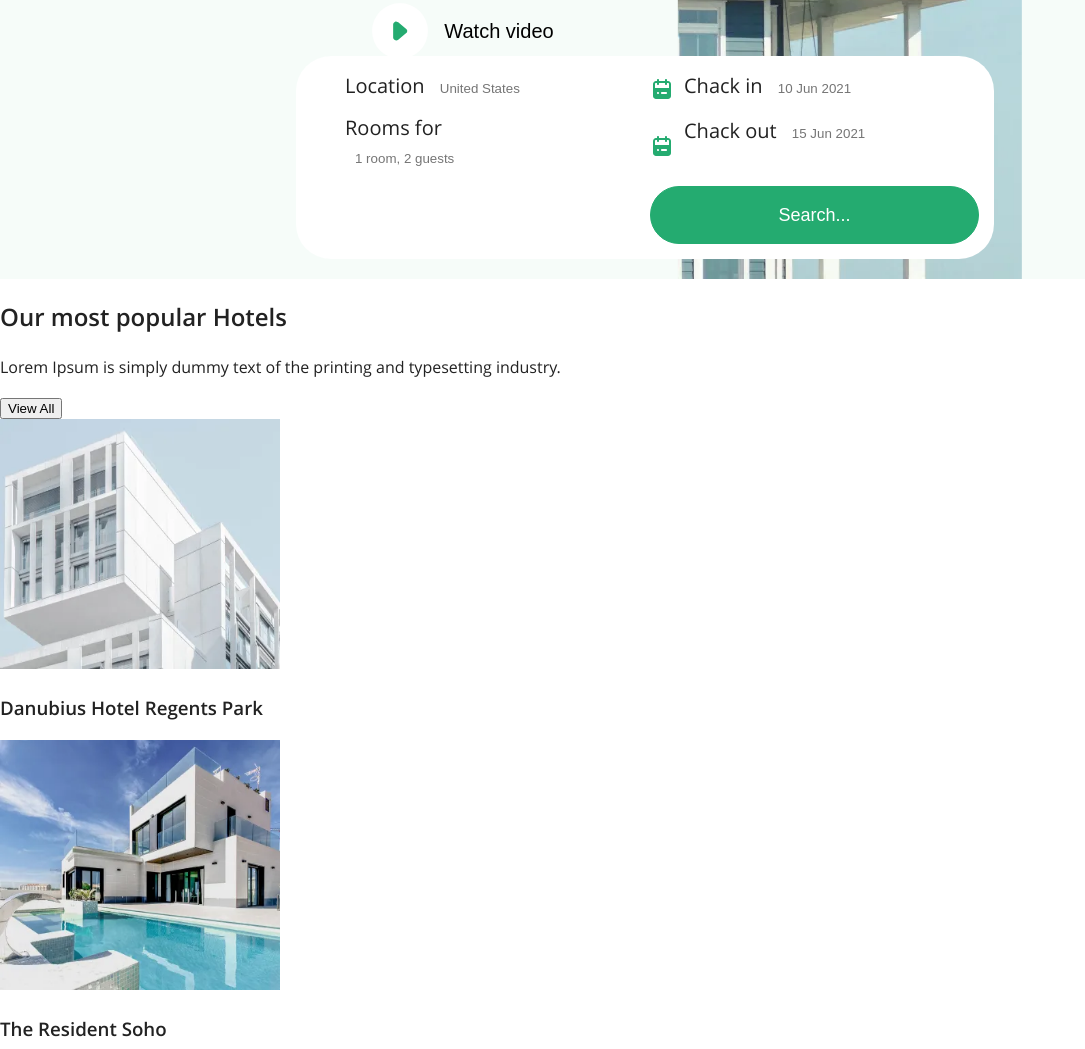
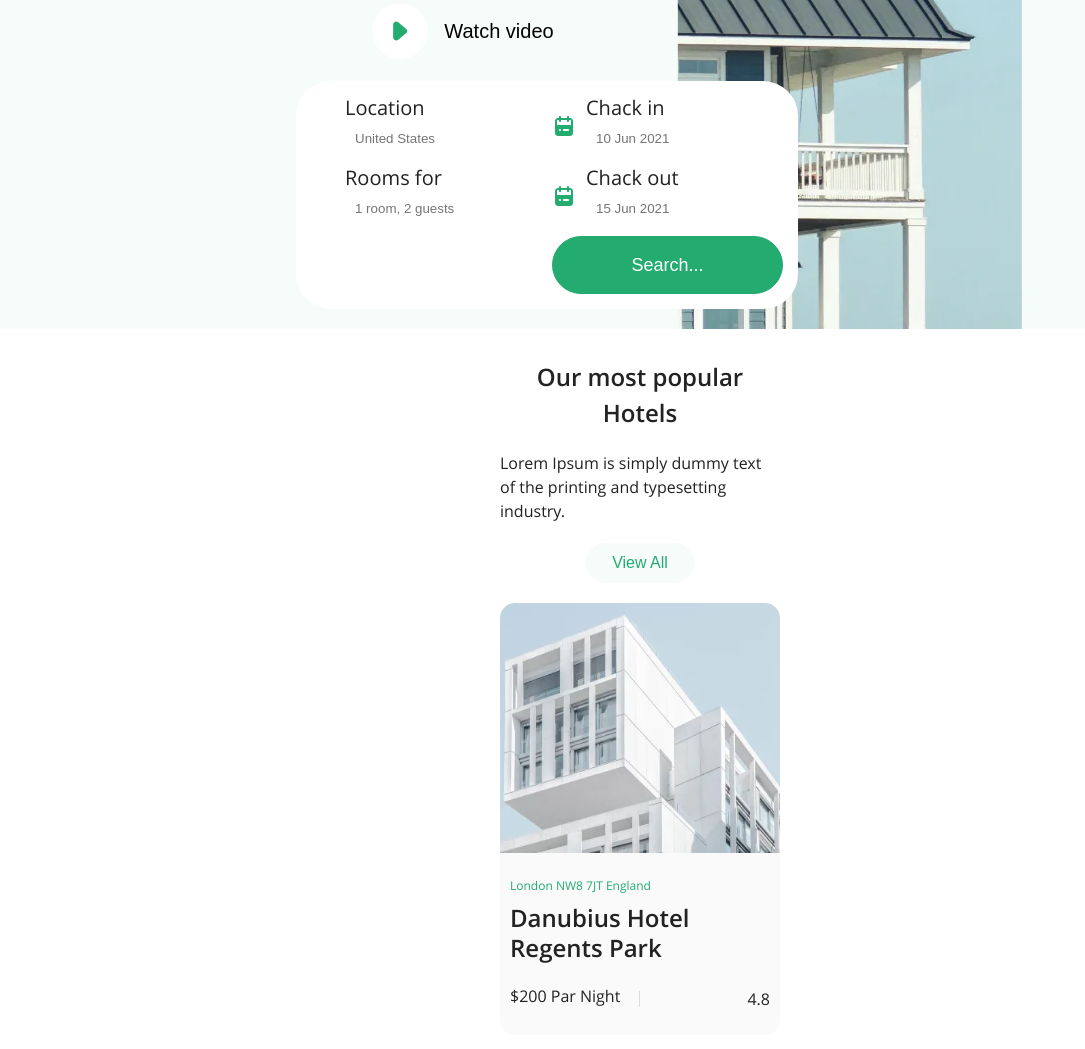
Before and after one commit to Antonina-28/hotel-community, a website built with Vite: page index.html in a window 1280 px wide. Shown: the part 263-1312 px from the top of the page, without its empty margins (0-1085 px from the left). Built offline with nearby package versions, Linux system fonts and the light colour scheme; files whose address does not match are found by name.

Commit message:
Добавляет стили для формы, стили для блока hotels

```diff
--- a/public/styles/style.scss
+++ b/public/styles/style.scss
@@ -4,8 +4,11 @@
 @use '/src/styles/blocks/visually-hidden'as *;
 @use '/src/styles/blocks/list'as *;
 @use '/src/styles/blocks/button'as *;
+@use '/src/styles/blocks/title'as *;
+@use '/src/styles/blocks/description'as *;
 @use '/src/styles/blocks/header'as *;
 @use '/src/styles/blocks/main-nav'as *;
 @use '/src/styles/blocks/site-list'as *;
 @use '/src/styles/blocks/hero'as *;
 @use '/src/styles/blocks/form'as *;
+@use '/src/styles/blocks/hotels'as *;
--- a/src/js/generate-hotels.js
+++ b/src/js/generate-hotels.js
@@ -4,17 +4,33 @@
   hotels.forEach(hotel => {
     const itemHotel = document.createElement('li');
     const imageHotel = document.createElement('img');
+    const content = document.createElement('div');
+    const description = document.createElement('p');
     const titleHotel = document.createElement('h3');
+    const price = document.createElement('p');
+    const rating = document.createElement('p');
 
+    itemHotel.setAttribute('class', 'hotels__item');
     imageHotel.setAttribute('class', 'hotels__image');
     imageHotel.setAttribute('src', hotel.img);
     imageHotel.setAttribute('width', 280);
     imageHotel.setAttribute('height', 250);
     imageHotel.setAttribute('alt', 'Фото отеля.');
+    content.setAttribute('class', 'hotels__content');
+    description.textContent = hotel.description;
+    description.setAttribute('class', 'hotels__text');
     titleHotel.textContent = hotel.title;
     titleHotel.setAttribute('class', 'hotels__subtitle');
-    itemHotel.appendChild(imageHotel)
-    itemHotel.appendChild(titleHotel)
-    hotelsList.appendChild(itemHotel)
+    price.textContent = hotel.price;
+    price.setAttribute('class', 'hotels__price');
+    rating.textContent = hotel.rating;
+    rating.setAttribute('class', 'hotels__rating');
+    itemHotel.appendChild(imageHotel);
+    itemHotel.appendChild(content);
+    content.appendChild(description);
+    content.appendChild(titleHotel);
+    content.appendChild(price);
+    content.appendChild(rating);
+    hotelsList.appendChild(itemHotel);
   });
 }
--- a/src/js/hotels.js
+++ b/src/js/hotels.js
@@ -2,81 +2,92 @@
   {
     img: './public/assets/images/hotel-1.webp',
     subtitle: 'Hotel 1',
+    description: 'London NW8 7JT England',
     title: 'Danubius Hotel Regents Park',
-    price: 200,
+    price: '$200 Par Night',
     rating: 4.8,
     popular: true,
   },
   {
     img: './public/assets/images/hotel-2.webp',
     subtitle: 'Hotel 2',
+    description: 'London NW8 7JT England',
     title: 'The Resident Soho',
-    price: 200,
+    price: '$200 Par Night',
     rating: 4.8,
     popular: true,
   },
   {
     img: './public/assets/images/hotel-3.webp',
     subtitle: 'Hotel 3',
+    description: 'London NW8 7JT England',
     title: 'London Bridge Hotel',
-    price: 200,
+    price: '$200 Par Night',
     rating: 4.8,
     popular: true,
   },
   {
     img: 'https://i.tez-tour.travel/img/hotels/112768/0.jpg',
     subtitle: 'Hotel 4',
+    description: 'London NW8 7JT England',
     title: 'The Resident Soho',
-    price: 120,
+    price: '$120 Par Night',
     rating: 4.7,
   },
   {
     img: 'https://tophotels.ru/icache/hotel_photos/83/16/311088/2258300_1600x1200.jpg',
     subtitle: 'Hotel 5',
+    description: 'London NW8 7JT England',
     title: 'Club Prive by Rixos Belek',
-    price: 1000,
+    price: '$1000 Par Night',
     rating: 4.83,
   },
   {
     img: 'https://www.coronatours.ru/media/cache/2b/2a/2b2ad65d835b1cec07aba61b6faf8554.jpg',
     subtitle: 'Hotel 6',
+    description: 'London NW8 7JT England',
     title: 'Avani+ Fares Maldives',
-    price: 120,
+    price: '$120 Par Night',
     rating: 4.7,
   },
   {
     img: 'https://apelsin-tur.ru/wp-content/uploads/2022/10/maldives-water-villa.jpeg',
     subtitle: 'Hotel 7',
+    description: 'London NW8 7JT England',
     title: 'Conrad Maldives Rangali Island 5',
-    price: 900,
+    price: '$900 Par Night',
     rating: 4.8,
   },
   {
     img: 'https://static.tourvisor.ru/hotel_pics/verybig/4/mardan-palace-102204580.jpg',
     subtitle: 'Hotel 8',
+    description: 'London NW8 7JT England',
     title: 'TITANIC MARDAN PALACE',
-    price: 1200,
+    price: '$1200 Par Night',
     rating: 4.7,
   },
   {
     img: 'https://static.tourvisor.ru/hotel_pics/verybig/4/rixos-hotel-premium-belek-102205540.jpg',
     subtitle: 'Hotel 9',
+    description: 'London NW8 7JT England',
     title: 'RIXOS PREMIUM BELEK',
-    price: 800,
+    price: '$800 Par Night',
     rating: 4.8,
   },
   {
     img: 'https://blog-cdn.aviata.kz/blog/posts/optimized/0_1db1b9c8b791044c848aa5dbb426d32f514d1869.png.webp',
     subtitle: 'Hotel 10',
+    description: 'London NW8 7JT England',
     title: 'Atlantis the Palm, ОАЭ',
-    price: 720,
+    price: '$720 Par Night',
     rating: 4.7,
   },
   {
     img: 'https://blog-cdn.aviata.kz/blog/posts/optimized/0_8db0e279071537cc11fac7e532adcc19b3033f87.png.webp',
     subtitle: 'Hotel 11',
+    description: 'London NW8 7JT England',
     title: 'Marina Bay Sands, Сингапур',
-    price: 100,
+    price: '$100 Par Night',
     rating: 3.8,
   },
 ]
--- /dev/null
+++ b/src/styles/blocks/description.scss
@@ -0,0 +1,3 @@
+.description {
+    margin: 0;
+}
--- a/src/styles/blocks/form.scss
+++ b/src/styles/blocks/form.scss
@@ -15,15 +15,41 @@
         bottom: 20px;
         display: grid;
         grid-template-columns: 1fr 1fr;
-        width: 668px;
+        max-width: 668px;
         padding-bottom: 15px;
         z-index: 1;
+    }
+
+    @media (min-width: var.$desktop-width) {
+        bottom: 41px;
+        left: 50%;
+        transform: translateX(-18%);
+        max-width: 1000px;
+        padding: 0;
+        grid-template-columns: repeat(5, min-content);
+        gap: 0;
+        border-radius: 280px;
     }
 }
 
 .form__item {
     position: relative;
     padding-left: 34px;
+
+    @media (min-width: var.$desktop-width) {
+        padding: 27px 0 26px 64px;
+
+        &:not(:nth-child(4)):after {
+            position: absolute;
+            content: "";
+            right: 0;
+            top: 50%;
+            transform: translateY(-50%);
+            width: 1px;
+            height: 60px;
+            background-color: #e8e8e8;
+        }
+    }
 
     &::before {
         position: absolute;
@@ -36,6 +62,12 @@
         background-repeat: no-repeat;
         background-position: center;
         background-size: 24px 24px;
+
+        @media (min-width: var.$desktop-width) {
+            transform: none;
+            top: 27px;
+            left: 30px;
+        }
     }
 }
 
@@ -43,6 +75,12 @@
     @media (min-width: var.$tablet-width) {
         grid-column: 1/2;
         grid-row: 2/3;
+    }
+
+    @media (min-width: var.$desktop-width) {
+        grid-column: 4/5;
+        grid-row: 1/2;
+        margin-right: 85px;
     }
 }
 
@@ -61,6 +99,12 @@
 .form__label {
     font-size: 20px;
     line-height: 24px;
+
+    @media (min-width: var.$desktop-width) {
+        display: flex;
+        flex-direction: column;
+        margin-bottom: 8px;
+    }
 }
 
 .form__input {
@@ -69,6 +113,11 @@
 
     @media (min-width: var.$tablet-width) {
         padding: 10px;
+    }
+
+    @media (min-width: var.$desktop-width) {
+        padding: 0;
+        max-width: 109px;
     }
 }
 
@@ -79,6 +128,13 @@
 
     @media (min-width: var.$tablet-width) {
         grid-column: 2/3;
+    }
+
+    @media (min-width: var.$desktop-width) {
+        grid-column: 5/6;
+        min-width: 200px;
+        padding-left: 70px;
+        border-radius: 280px;
     }
 
     &::before {
@@ -95,7 +151,11 @@
         background-size: 24px 24px;
 
         @media (min-width: var.$tablet-width) {
-            left: 94px;
+            left: 40px;
+        }
+
+        @media (min-width: var.$desktop-width) {
+            left: 46px;
         }
     }
 }
--- a/src/styles/blocks/hero.scss
+++ b/src/styles/blocks/hero.scss
@@ -22,11 +22,18 @@
             background-repeat: no-repeat;
             background-position: right -40px bottom;
             border-radius: 0 35px 0 0;
+
+            @media (min-width: var.$desktop-width) {
+                width: 640px;
+                background-position: top center;
+                transform: translateX(0);
+            }
         }
     }
 
     @media (min-width: var.$desktop-width) {
         grid-template-columns: 1280px;
+        background-color: var.$white;
     }
 }
 
@@ -41,10 +48,18 @@
 
     @media (min-width: var.$tablet-width) {
         position: relative;
-        max-width: 344px;
+        max-width: 424px;
         margin: 0;
         padding: 40px;
-        padding-bottom: 200px;
+        padding-bottom: 250px;
+    }
+
+    @media (min-width: var.$desktop-width) {
+        align-items: flex-start;
+        max-width: 640px;
+        padding: 88px 40px 141px 60px;
+        background-color: var.$brand-color-opacity;
+        border-radius: 35px 0 0 0;
     }
 }
 
@@ -53,14 +68,27 @@
     margin-bottom: 10px;
     font-size: 30px;
     line-height: 35px;
+    font-weight: 600;
     text-align: center;
+
+    @media (min-width: var.$desktop-width) {
+        margin-bottom: 30px;
+        font-size: 64px;
+        line-height: 80px;
+        text-align: start;
+    }
 }
 
 .hero__description {
     margin: 0;
     margin-bottom: 20px;
-    text-align: center;
     color: var.$secondary-color;
+
+    @media (min-width: var.$desktop-width) {
+        font-size: 20px;
+        line-height: 32px;
+        margin-bottom: 50px;
+    }
 }
 
 .hero__button {
@@ -72,6 +100,10 @@
     border: none;
     background-color: transparent;
     cursor: pointer;
+
+    @media (min-width: var.$desktop-width) {
+        margin-bottom: 67px;
+    }
 
     &::before {
         position: absolute;
--- /dev/null
+++ b/src/styles/blocks/hotels.scss
@@ -0,0 +1,114 @@
+@use '../variables' as var;
+
+.hotels {
+    display: grid;
+    grid-template-columns: 320px;
+    justify-content: center;
+}
+
+.hotels__wrapper {
+    display: flex;
+    flex-direction: column;
+    align-items: center;
+    gap: 20px;
+    padding: 30px 20px;
+}
+
+.hotels__title {
+    text-align: center;
+}
+
+.hotels__button {
+    padding: 5px 25px;
+    font-size: 16px;
+    line-height: 28px;
+    color: var.$brand-color;
+    border: 1px solid var.$brand-color-opacity;
+    border-radius: 280px;
+    background-color: var.$brand-color-opacity;
+}
+
+.hotels__list {
+    display: flex;
+    flex-direction: column;
+    align-items: center;
+    gap: 20px;
+}
+
+.hotels__image {
+    display: block;
+    border-radius: 15px 15px 0 0;
+}
+
+.hotels__content {
+    display: grid;
+    grid-template-columns: min-content 1fr;
+    grid-template-rows: repeat(3, min-content);
+    padding: 24px 10px;
+    background-color: var.$light-grey;
+    border-radius: 0 0 15px 15px;
+}
+
+.hotels__text {
+    grid-column: 1/3;
+    margin: 0;
+    margin-bottom: 8px;
+    font-size: 12px;
+    line-height: 18px;
+    color: var.$brand-color;
+}
+
+.hotels__subtitle {
+    grid-column: 1/3;
+    margin: 0;
+    margin-bottom: 24px;
+    font-size: 24px;
+    line-height: 30px;
+    font-weight: 600;
+}
+
+.hotels__price {
+    position: relative;
+    display: inline-block;
+    grid-column: 1/2;
+    margin: 0;
+    margin-right: 10px;
+    padding-right: 20px;
+    font-size: 16px;
+    line-height: 18px;
+    white-space: nowrap;
+
+    &::after {
+        position: absolute;
+        content: "";
+        right: 0;
+        top: 50%;
+        transform: translateY(-50%);
+        width: 1px;
+        height: 16px;
+        background-color: #dddddd;
+    }
+}
+
+.hotels__rating {
+    position: relative;
+    margin: 0;
+    justify-self: flex-end;
+
+    &::before {
+        position: absolute;
+        content: "";
+        left: -50px;
+        top: 50%;
+        transform: translateY(-50%);
+        width: 87px;
+        height: 16px;
+        mask-image: url('/assets/vectors/star.svg');
+        mask-repeat: no-repeat;
+        background-color: var.$grey;
+    }
+
+    &::before.active {
+        background-color: var.$active-stars;
+    }
+}
--- /dev/null
+++ b/src/styles/blocks/title.scss
@@ -0,0 +1,3 @@
+.title {
+    margin: 0;
+}
--- a/src/styles/global.scss
+++ b/src/styles/global.scss
@@ -42,3 +42,9 @@
 .main {
   flex-grow: 1;
 }
+
+*,
+*::before,
+*::after {
+  box-sizing: border-box;
+}
--- a/src/styles/variables.scss
+++ b/src/styles/variables.scss
@@ -22,5 +22,6 @@
 $grey: #e5e5e5;
 $light-grey: #fafafa;
 $disabled: #999999;
+$active-stars: #f95f5f;
 
 $brand-color-opacity: #f6fcf9;
```
Also changed, not shown: src/js/generate-stars.js (added, +16 -0 lines).
